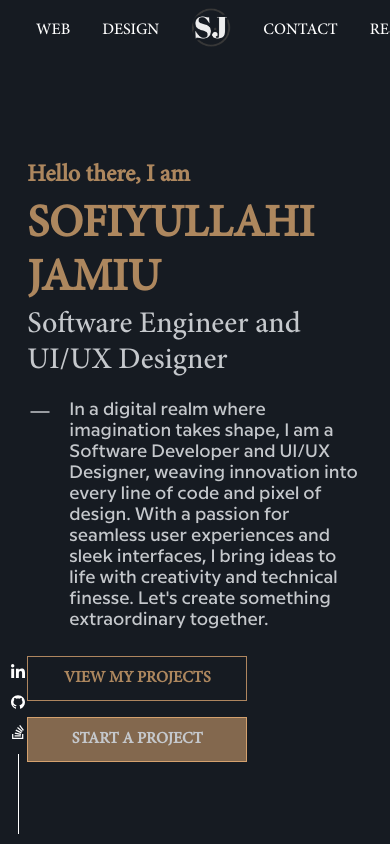
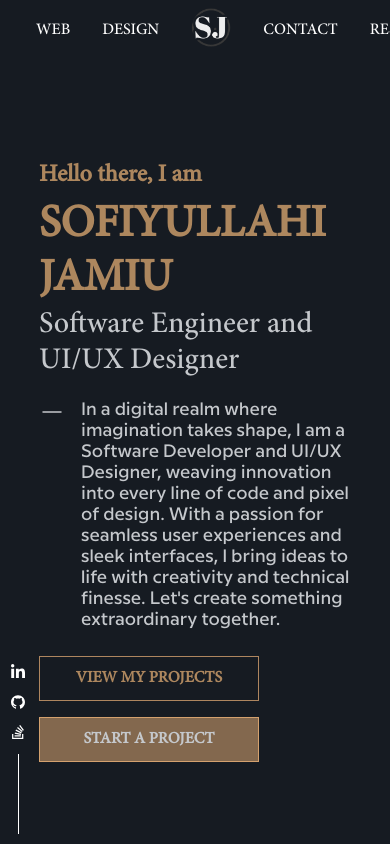
Before and after one commit to orpcy/portfolio, a React (Create React App) app: page / in a window 390 px wide. Shown: the top 844 px of the page. Built offline with nearby package versions, Linux system fonts and the light colour scheme.

Commit message:
screen with fix on mobile

```diff
--- a/src/App.css
+++ b/src/App.css
@@ -225,6 +225,9 @@ header a {
 }
 
 @media screen and (max-width: 768px) {
+  .main {
+    width: 80%;
+  }
   .intro h2 {
     font-size: 45px;
   }
```
